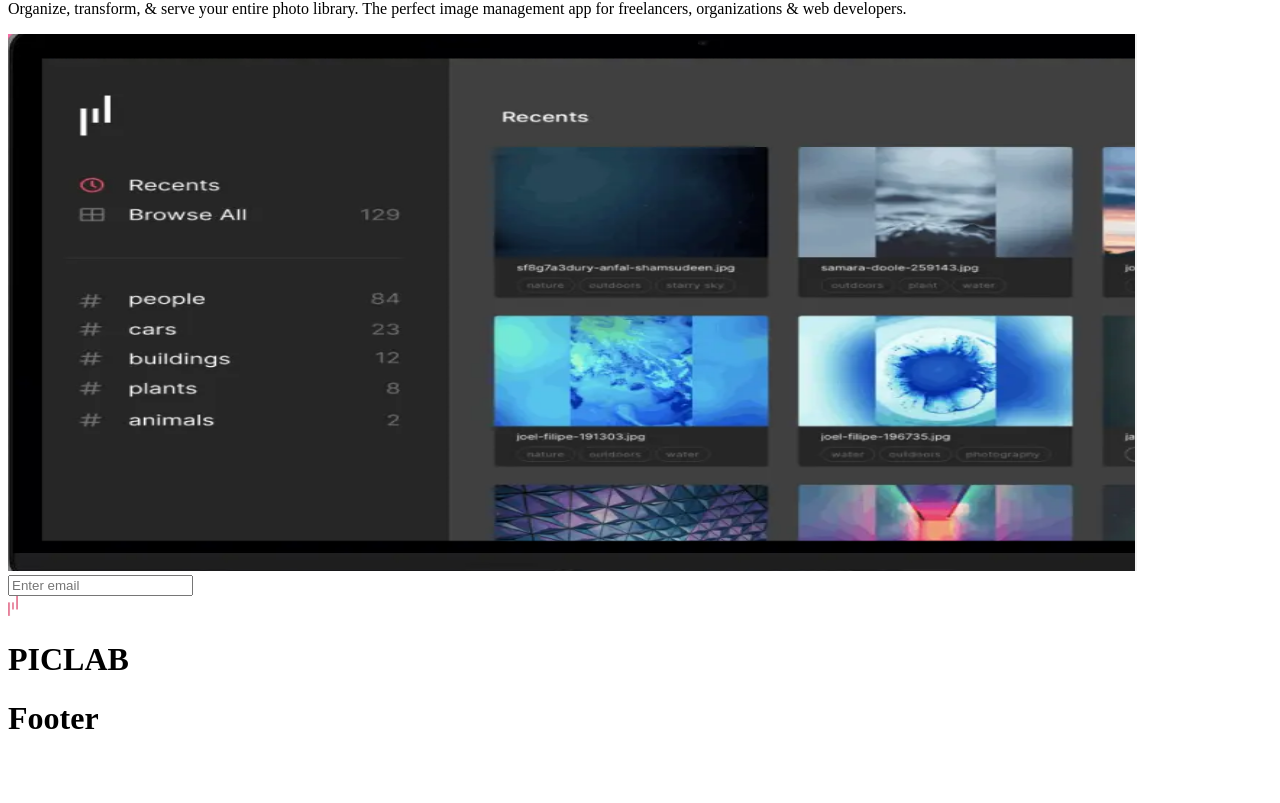
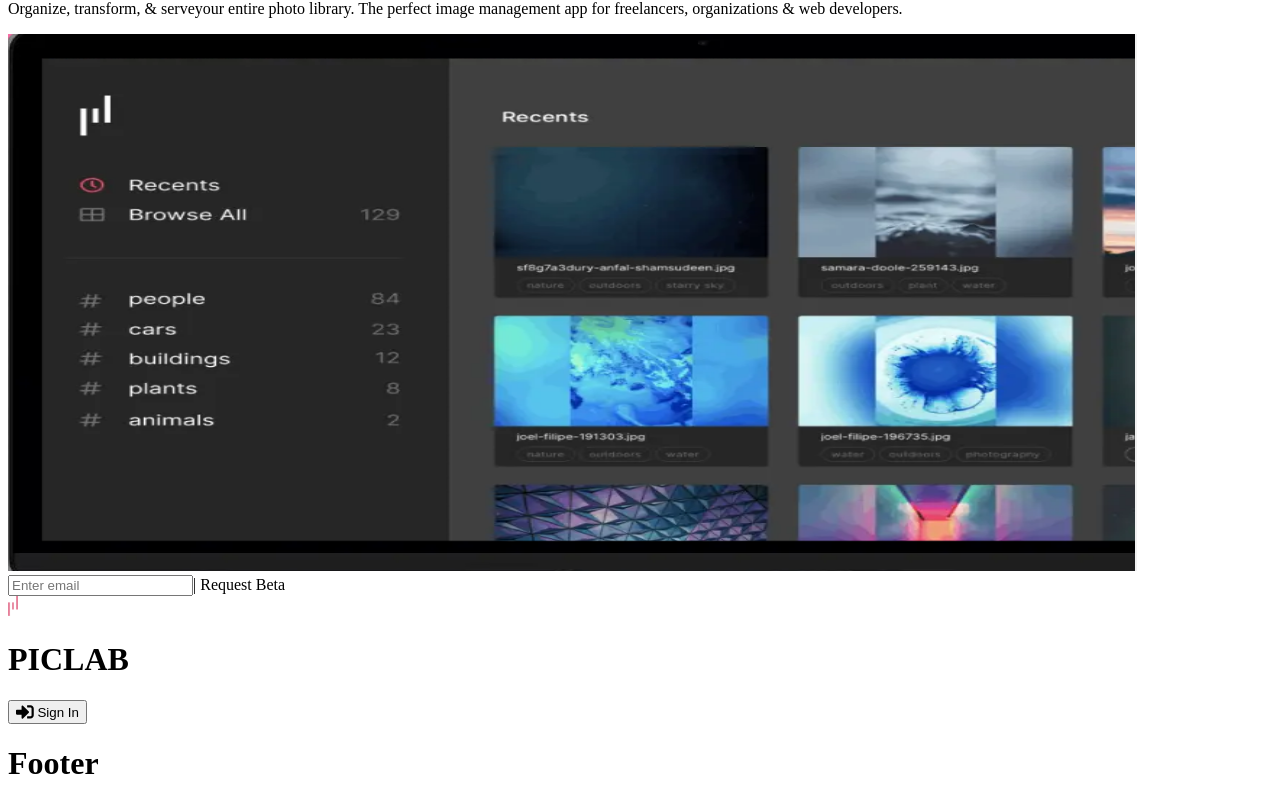
Before and after one commit to sookwalinga/piclab, a Next.js app: page / in a window 1280 px wide. Shown: the part 271-1074 px from the top of the page. Before the commit the page ends 1029 px from the top, so only its background shows below. Built offline with nearby package versions, Linux system fonts and the light colour scheme.

Commit message:
Add fixed email form

```diff
--- a/pages/index.js
+++ b/pages/index.js
@@ -2,8 +2,8 @@ import Head from 'next/head';
 import Image from 'next/image';
 
 // FontAwesome Icons
-import { FontAwesomeIcon } from "@fortawesome/react-fontawesome";
-import { faSearch } from "@fortawesome/free-solid-svg-icons";
+import { FontAwesomeIcon } from '@fortawesome/react-fontawesome';
+import { faSignInAlt } from '@fortawesome/free-solid-svg-icons';
 
 export default function Home() {
   return (
@@ -36,7 +36,7 @@ export default function Home() {
             <div className='border-l-2  border-black-500 h-20 w-72 text-sm'>
               {' '}
               <div className='ml-8'>
-                <span className='font-bold'>Organize, transform, & serve</span>{' '}
+                <span className='font-bold'>Organize, transform, & serve</span>
                 your entire photo library. The perfect image management app for
                 freelancers, organizations & web developers.
               </div>
@@ -51,21 +51,24 @@ export default function Home() {
           />
         </div>
         <div className='fixed bottom-0 mb-2 bg-white rounded-lg justify-evenly flex w-full p-2'>
-          <div className='text-black'>
+          <div className='text-black pr-56'>
             <form
               action='
           #'
               method='post'
             >
-              <div>
+              <div className='flex border-2 rounded-lg px-6'>
+                <input
+                  type='email'
+                  name='client-email'
+                  id='client-email'
+                  className='p-2'
+                  placeholder='Enter email'
+                />
 
-              <input
-                type='email'
-                name='client-email'
-                id='client-email'
-                className='py-2'
-                placeholder='Enter email'
-              />
+                <span className='whitespace-nowrap pt-2 text-pink-600'>
+                  | <span className='pl-8'> Request Beta</span>
+                </span>
               </div>
             </form>
           </div>
@@ -76,11 +79,16 @@ export default function Home() {
               // layout='fill'
               width={10}
               height={20}
-
             />
             <h1 className='pl-2 pt-2'>PICLAB</h1>
           </div>
-          <div></div>
+          <button
+            type='submit'
+            className='text-pink-600 mr-10 whitespace-nowrap'
+          >
+            <FontAwesomeIcon icon={faSignInAlt} size='lg' />
+            <span className='pl-2'> Sign In</span>
+          </button>
         </div>
       </main>
 
```
Also changed, not shown: tailwind.config.js (+6 -6 lines).
